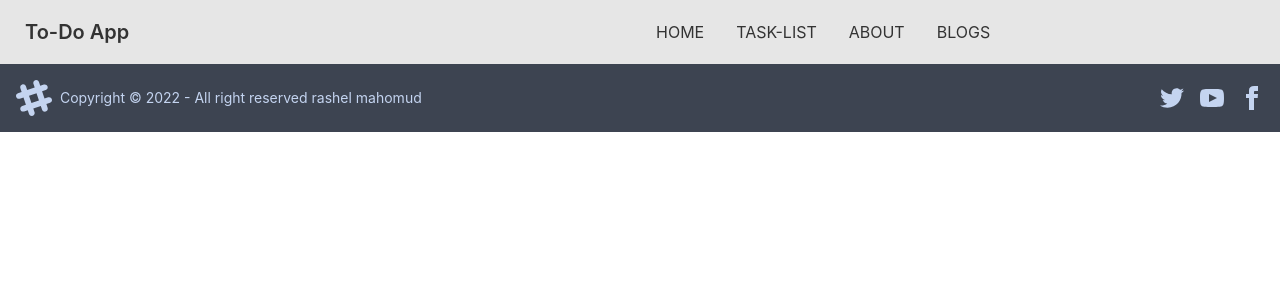
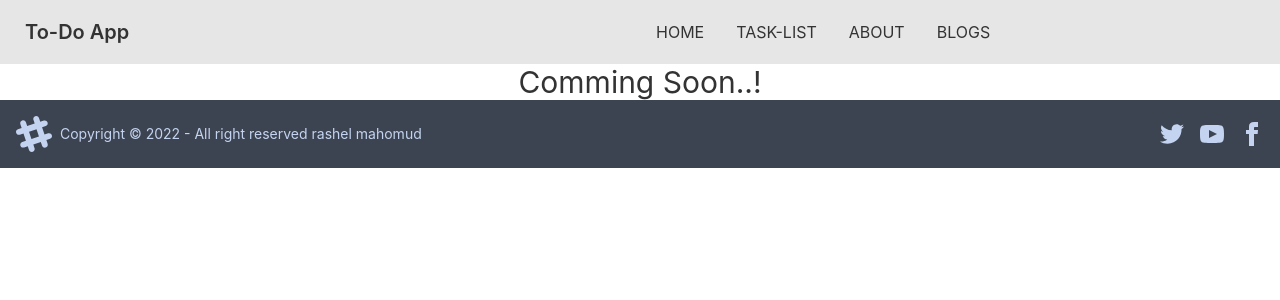
Before and after one commit to rashelmahomud/to-do-jobtask, a React (Create React App) app: page /blogs in a window 1280 px wide. Shown: the top 300 px of the page. Built offline with nearby package versions, Linux system fonts and the light colour scheme.

Commit message:
adde blogs site

```diff
--- a/src/App.js
+++ b/src/App.js
@@ -5,6 +5,7 @@ import Footer from "./Compornentes/Footer";
 import Home from "./Compornentes/Home";
 import Navber from "./Compornentes/Navber";
 import Task from "./Compornentes/ToDo/Task";
+import Blogs from "./Compornentes/Blogs";
 
 function App() {
   return (
@@ -16,6 +17,7 @@ function App() {
         <Route path="/home" element={<Home></Home>} />
         <Route path="/task" element={<Task></Task>} />
         <Route path="/about" element={<About></About>} />
+        <Route path="/blogs" element={<Blogs></Blogs>} />
       </Routes>
       <Footer></Footer>
 
--- a/src/Compornentes/About.js
+++ b/src/Compornentes/About.js
@@ -3,7 +3,7 @@ import React from 'react';
 const About = () => {
     return (
         <div>
-            <h1>hello Abouts!</h1>
+            <h1 className='text-center text-3xl'>hello Abouts!</h1>
         </div>
     );
 };
--- a/src/Compornentes/Blogs.js
+++ b/src/Compornentes/Blogs.js
@@ -3,7 +3,7 @@ import React from 'react';
 const Blogs = () => {
     return (
         <div>
-            <h2>Comming Soon..!</h2>
+            <h2 className='text-center text-3xl'>Comming Soon..!</h2>
         </div>
     );
 };
```
